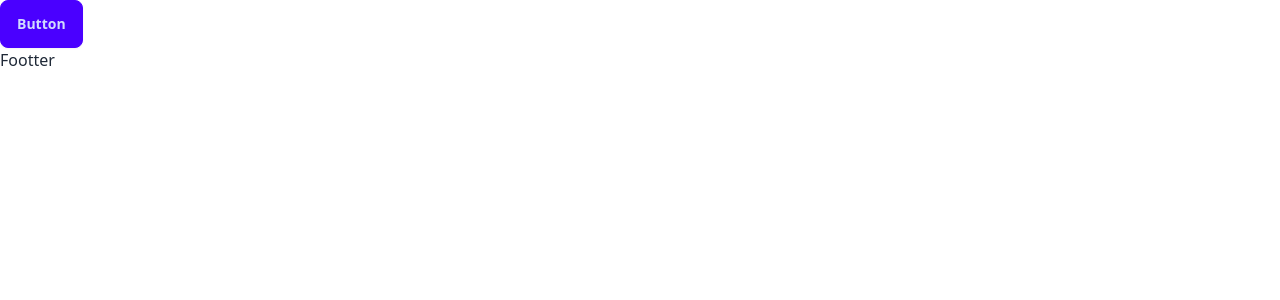
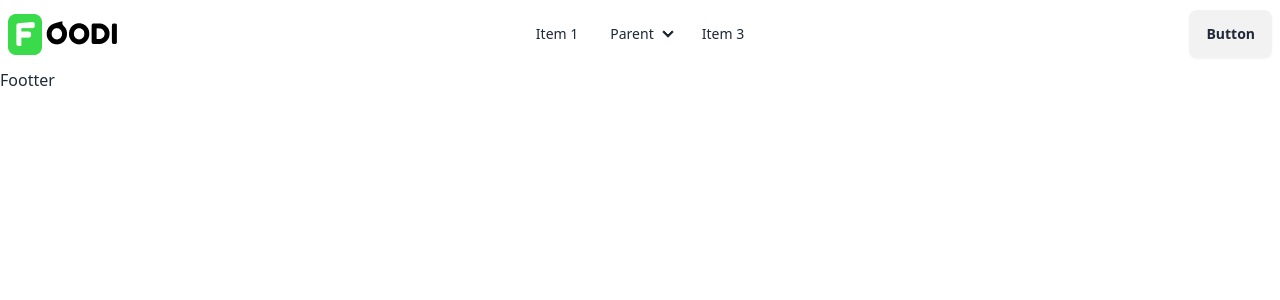
Before and after one commit to NamiK77/Cafeteria, a React (Vite) app in the folder Invo-client/: page / in a window 1280 px wide. Shown: the top 300 px of the page. Built offline with nearby package versions, Linux system fonts and the light colour scheme.

Commit message:
Updated project with ongoing changes

```diff
--- a/Invo-client/src/Components/Navbar.jsx
+++ b/Invo-client/src/Components/Navbar.jsx
@@ -1,12 +1,65 @@
-import React from 'react'
+import React from 'react';
+import logo from '/logo.png'
 
 function Navbar() {
   return (
-    <div>
-        <button className="btn btn-primary">Button</button>
+    <header>
+       <div className="navbar bg-base-100">
+  <div className="navbar-start">
+    <div className="dropdown">
+      <div tabIndex={0} role="button" className="btn btn-ghost lg:hidden">
+        <svg
+          xmlns="http://www.w3.org/2000/svg"
+          className="h-5 w-5"
+          fill="none"
+          viewBox="0 0 24 24"
+          stroke="currentColor">
+          <path
+            strokeLinecap="round"
+            strokeLinejoin="round"
+            strokeWidth="2"
+            d="M4 6h16M4 12h8m-8 6h16" />
+        </svg>
+      </div>
+      <ul
+        tabIndex={0}
+        className="menu menu-sm dropdown-content bg-base-100 rounded-box z-[1] mt-3 w-52 p-2 shadow">
+        <li><a>Item 1</a></li>
+        <li>
+          <a>Parent</a>
+          <ul className="p-2">
+            <li><a>Submenu 1</a></li>
+            <li><a>Submenu 2</a></li>
+          </ul>
+        </li>
+        <li><a>Item 3</a></li>
+      </ul>
+    </div>
+    <a href="/">
+      <img src={logo} alt="" />
+    </a>
+  </div>
+  <div className="navbar-center hidden lg:flex">
+    <ul className="menu menu-horizontal px-1">
+      <li><a>Item 1</a></li>
+      <li>
+        <details>
+          <summary>Parent</summary>
+          <ul className="p-2">
+            <li><a>Submenu 1</a></li>
+            <li><a>Submenu 2</a></li>
+          </ul>
+        </details>
+      </li>
+      <li><a>Item 3</a></li>
+    </ul>
+  </div>
+  <div className="navbar-end">
+    <a className="btn">Button</a>
+  </div>
+</div>
 
-
-    </div>
+    </header>
   )
 }
 
```
Also changed, not shown: Invo-client/public/logo.png (added).
